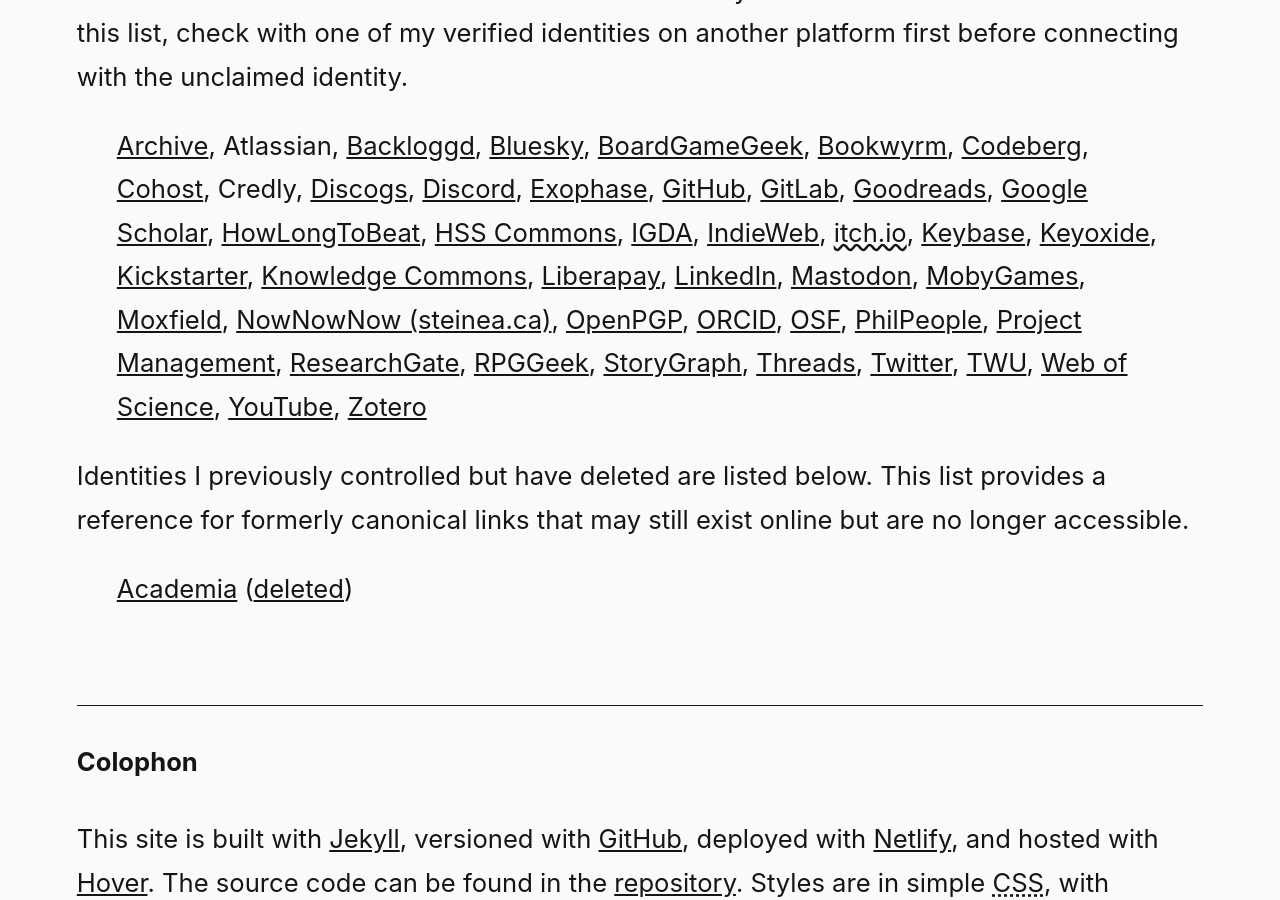
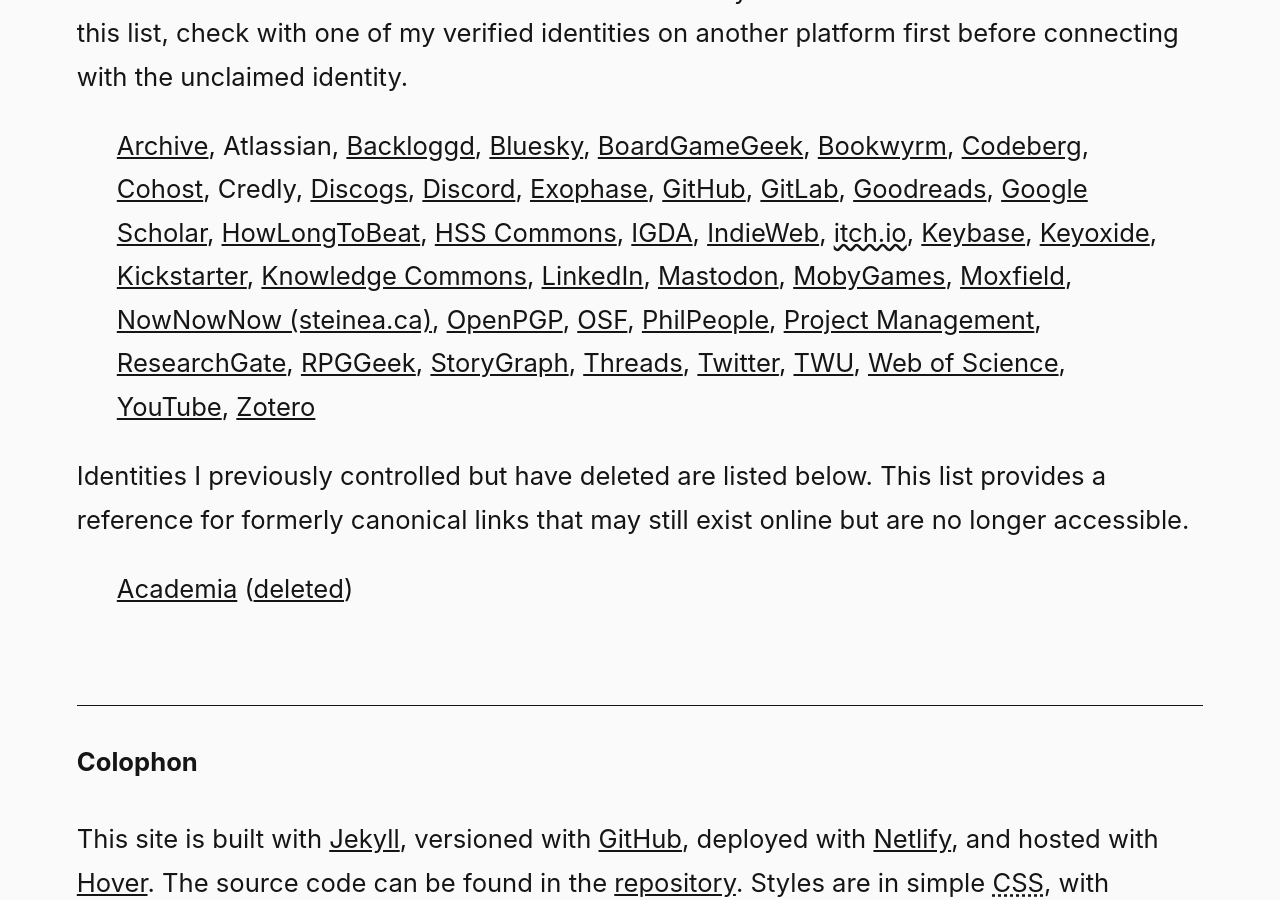
Before and after one commit to steinea/fyi, a Jekyll site: the page built from index.md, in a window 1280 px wide and 900 px high, scrolled down 4459 px. Built offline with Jekyll 4.4.1, drawn with Linux system fonts in a browser that asks for light colours.

Commit message:
Remove duplicate links

```diff
--- a/_includes/verify.md
+++ b/_includes/verify.md
@@ -74,14 +74,12 @@ I control and have [claimed](https://keyoxide.org/B5B0AA7ED4509C8B "Keyoxide") t
   <a href="https://keyoxide.org/B5B0AA7ED4509C8B" class="u-url" rel="me">Keyoxide</a>,
   <a href="https://www.kickstarter.com/profile/vagrantludology/created" class="u-url" rel="me">Kickstarter</a>,
   <a href="https://hcommons.org/members/steinea/" class="u-url" rel="me">Knowledge Commons</a>,
-  <a href="https://liberapay.com/steinea/" class="u-url" rel="me">Liberapay</a>,
   <a href="https://www.linkedin.com/in/steinea/" class="u-url" rel="me">LinkedIn</a>,
   <a href="https://assemblag.es/@steinea" class="u-url" rel="me">Mastodon</a>,
   <a href="https://www.mobygames.com/user/948781/steinea/" class="u-url" rel="me">MobyGames</a>,
   <a href="https://www.moxfield.com/users/steinea" class="u-url" rel="me">Moxfield</a>,
   <a href="https://nownownow.com/p/JwZZ" class="u-url" rel="me">NowNowNow (steinea.ca)</a>,
   <a href="https://keys.openpgp.org/search?q=ECEDBC433379CF13E2534C29B5B0AA7ED4509C8B" class="u-url" rel="me">OpenPGP</a>,
-  <a href="https://orcid.org/0000-0003-4131-2695" class="u-url" rel="me">ORCID</a>,
   <a href="https://osf.io/jy462/" class="u-url" rel="me">OSF</a>,
   <a href="https://philpeople.org/profiles/eric-stein" class="u-url" rel="me">PhilPeople</a>,
   <a href="https://www.projectmanagement.com/profile/steinea" class="u-url" rel="me">Project Management</a>,
```
